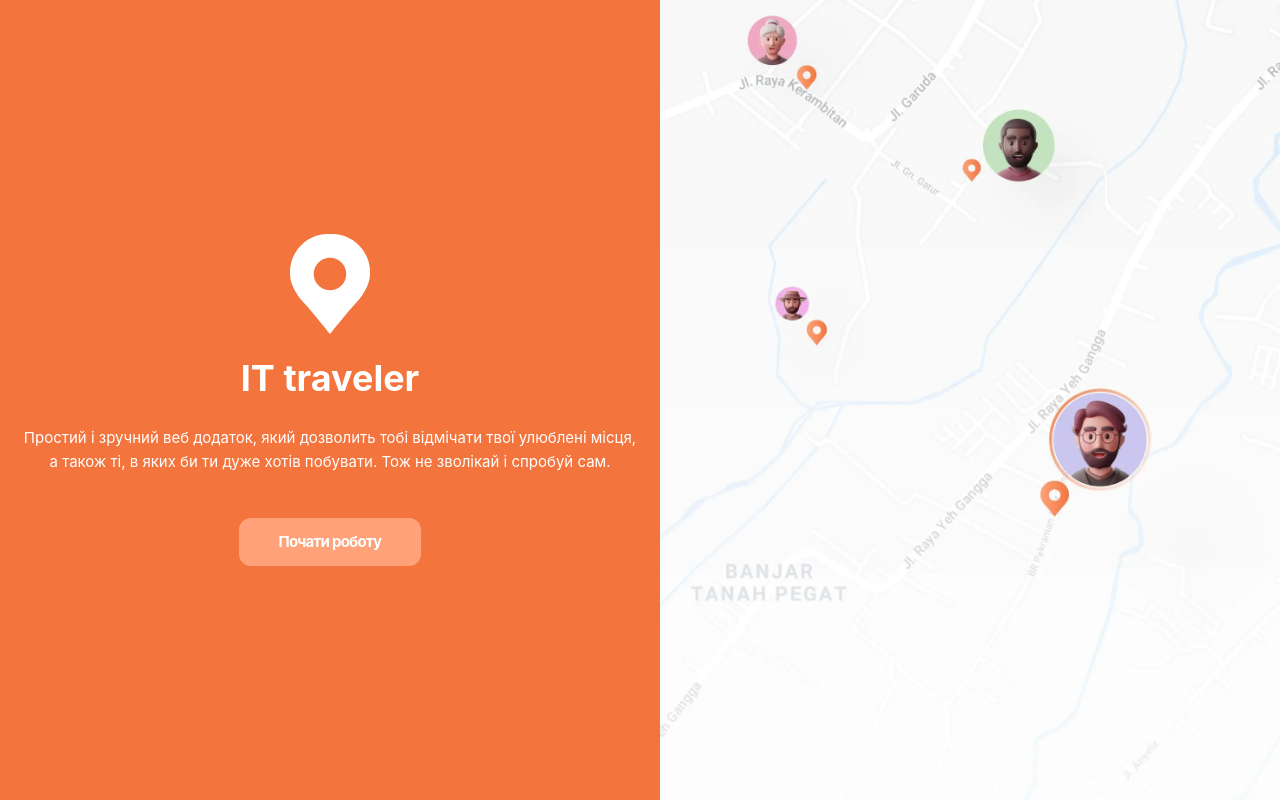
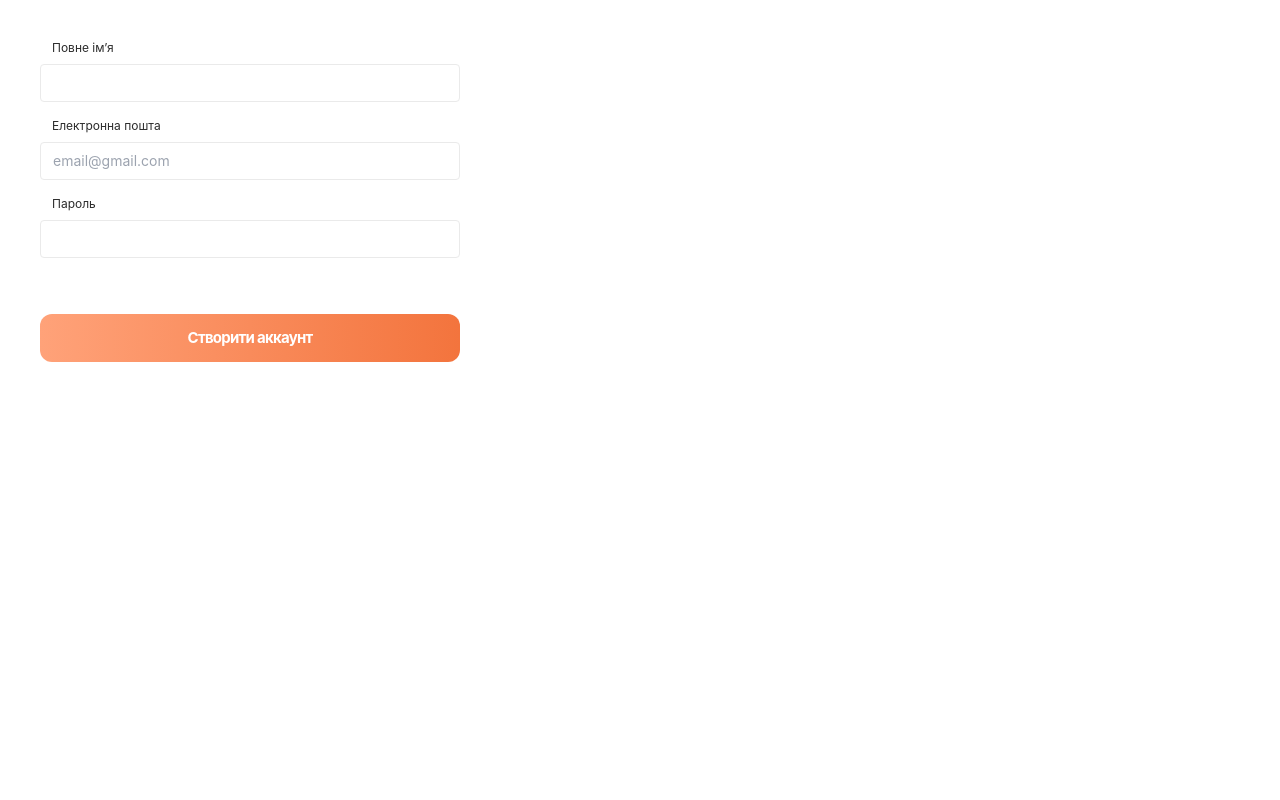
Before and after one commit to YevhenKharchenko/it-traveler, a Vue app: page / in a window 1280 px wide. Shown: the top 800 px of the page. Built offline with nearby package versions, Linux system fonts and the light colour scheme.

Commit message:
add RegistrationForm component

```diff
--- a/src/App.vue
+++ b/src/App.vue
@@ -1,11 +1,13 @@
 <script setup>
 import HomepageView from './views/HomepageView.vue'
 import FavoritePlaces from './components/FavoritePlaces/FavoritePlaces.vue'
+import RegistrationForm from './components/Auth/RegistrationForm/RegistrationForm.vue'
 </script>
 
 <template>
-  <HomepageView />
+  <!-- <HomepageView />
   <div class="bg-white h-screen w-[400px]">
     <FavoritePlaces />
-  </div>
+  </div> -->
+  <RegistrationForm @submit="console.log" />
 </template>
--- /dev/null
+++ b/src/components/Auth/RegistrationForm/RegistrationForm.vue
@@ -0,0 +1,18 @@
+<script setup>
+import IButton from '@/components/IButton/IButton.vue'
+import IInput from '@/components/IInput/IInput.vue'
+
+const emit = defineEmits(['submit'])
+</script>
+
+<template>
+  <form
+    @submit.prevent="emit('submit', { name: 'Name' })"
+    class="max-w-[500px] w-full bg-white p-10 rounded-2xl"
+  >
+    <IInput class="mb-4" label="Повне ім’я" />
+    <IInput class="mb-4" label="Електронна пошта" placeholder="email@gmail.com" />
+    <IInput class="mb-4" label="Пароль" type="password" />
+    <IButton class="mt-10 w-full" variant="gradient" type="submit">Створити аккаунт</IButton>
+  </form>
+</template>
--- a/src/components/FavoritePlaces/FavoritePlaces.vue
+++ b/src/components/FavoritePlaces/FavoritePlaces.vue
@@ -7,6 +7,6 @@ import IButton from '../IButton/IButton.vue'
   <div class="px-6">
     <p class="text-gray mb-4">Додані маркери</p>
     <FavoritePlace v-for="n in 4" :key="n" />
-    <IButton class="w-full mt-10">Додати маркер</IButton>
+    <IButton class="w-full mt-10" @click="increment">Додати маркер</IButton>
   </div>
 </template>
--- a/src/components/IButton/IButton.vue
+++ b/src/components/IButton/IButton.vue
@@ -1,5 +1,33 @@
+<script setup>
+import { defineProps, computed } from 'vue'
+
+const props = defineProps({
+  variant: {
+    default: 'primary',
+    type: String,
+    validator: (value) => {
+      return ['primary', 'gradient', 'outlined'].includes(value)
+    },
+  },
+  type: {
+    default: 'button',
+    type: String,
+  },
+})
+
+const bgStyles = computed(() => {
+  return props.variant === 'gradient'
+    ? 'bg-gradient-to-r from-[#FFA279] to-[#F3743D]'
+    : 'bg-[#FFA279]'
+})
+</script>
+
 <template>
-  <button class="bg-[#ffa279] rounded-xl py-3 px-10 text-white font-bold -tracking-wider">
+  <button
+    class="bg-[#ffa279] rounded-xl py-3 px-10 text-white font-bold -tracking-wider"
+    :class="bgStyles"
+    :type="props.type"
+  >
     <slot></slot>
   </button>
 </template>
--- /dev/null
+++ b/src/components/IInput/IInput.vue
@@ -0,0 +1,28 @@
+<script setup>
+import { ref } from 'vue'
+
+const props = defineProps({
+  label: String,
+  placeholder: String,
+  type: {
+    type: String,
+    default: 'text',
+  },
+})
+
+defineOptions({
+  inheritAttrs: false,
+})
+</script>
+
+<template>
+  <div class="w-full text-[#2C2C2C]">
+    <label class="block">
+      <span class="block text-xs px-3 mb-2">{{ props.label }}</span>
+      <input
+        class="w-full text-sm rounded-[4px] border-[#eaeaea] border-[1px] py-2 px-3 focus:outline-primary"
+        v-bind="{ ...$props, ...$attrs }"
+      />
+    </label>
+  </div>
+</template>
```
